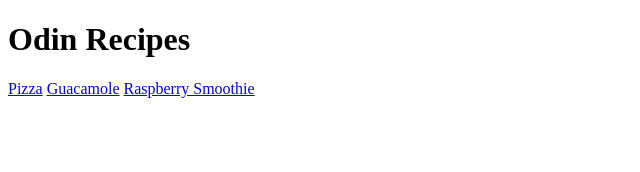
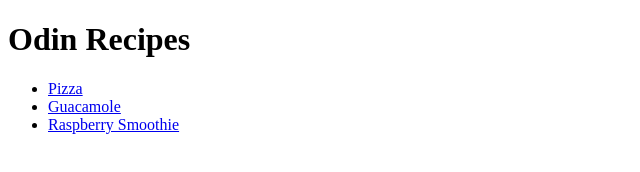
Before and after one commit to NetJaunt/Odin-recipes, a plain HTML site: page index.html in a window 1280 px wide. Shown: the whole page, without its empty margins (0-640 px from the left). Drawn offline with Linux system fonts and the light colour scheme.

Commit message:
organized recipes into unordered list.

```diff
--- a/index.html
+++ b/index.html
@@ -6,8 +6,10 @@
 </head>
 <body>
     <h1>Odin Recipes</h1>
-    <a href="./recipes/pizza.html">Pizza</a>
-    <a href="./recipes/guacamole.html">Guacamole</a>
-    <a href="./recipes/raspberrysmoothie.html">Raspberry Smoothie</a>
+    <ul>
+        <li> <a href="./recipes/pizza.html">Pizza</a> </li>
+        <li> <a href="./recipes/guacamole.html">Guacamole</a> </li>
+        <li> <a href="./recipes/raspberrysmoothie.html">Raspberry Smoothie</a> </li>
+    </ul>
 </body>
 </html>
```
